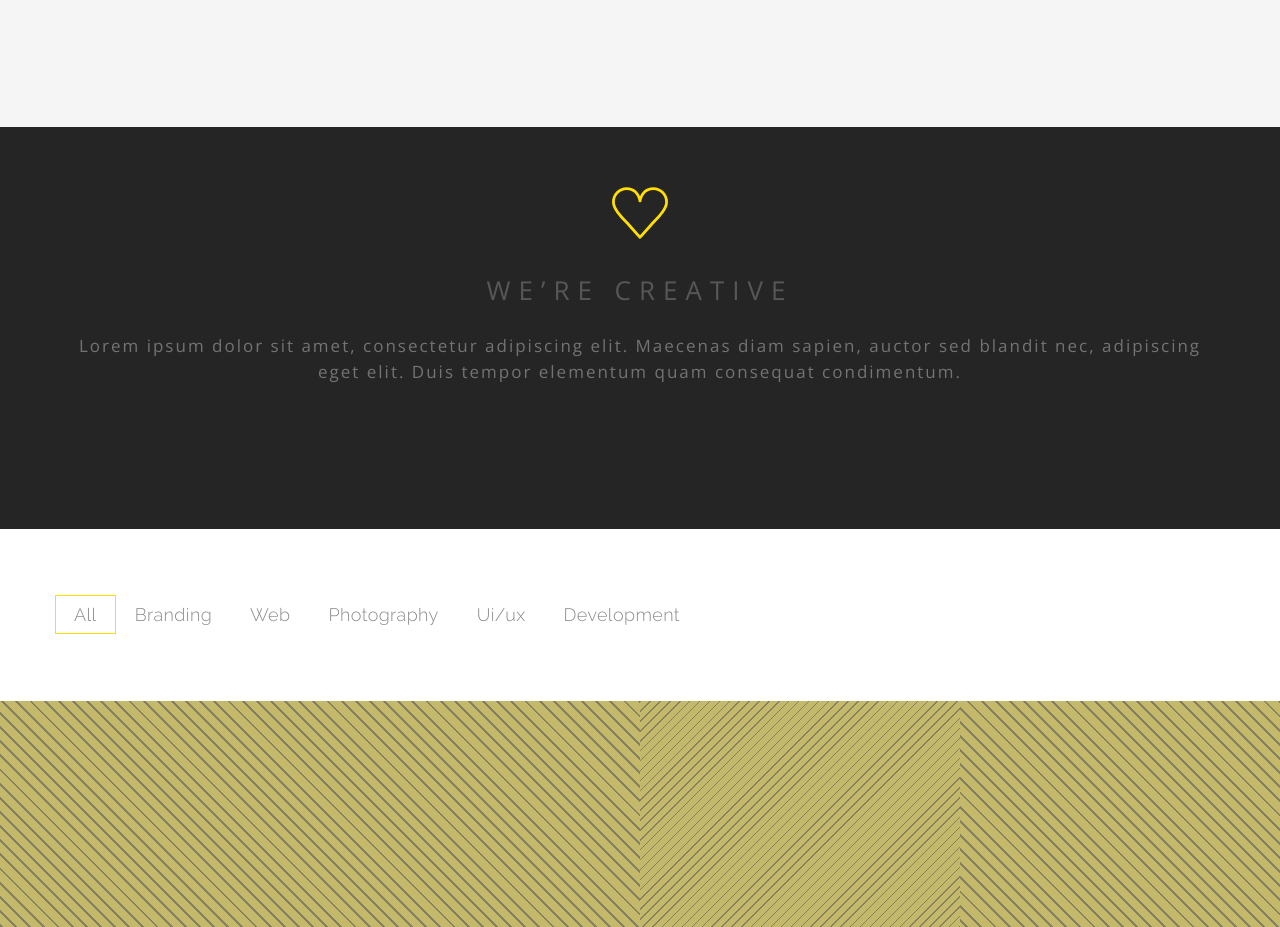
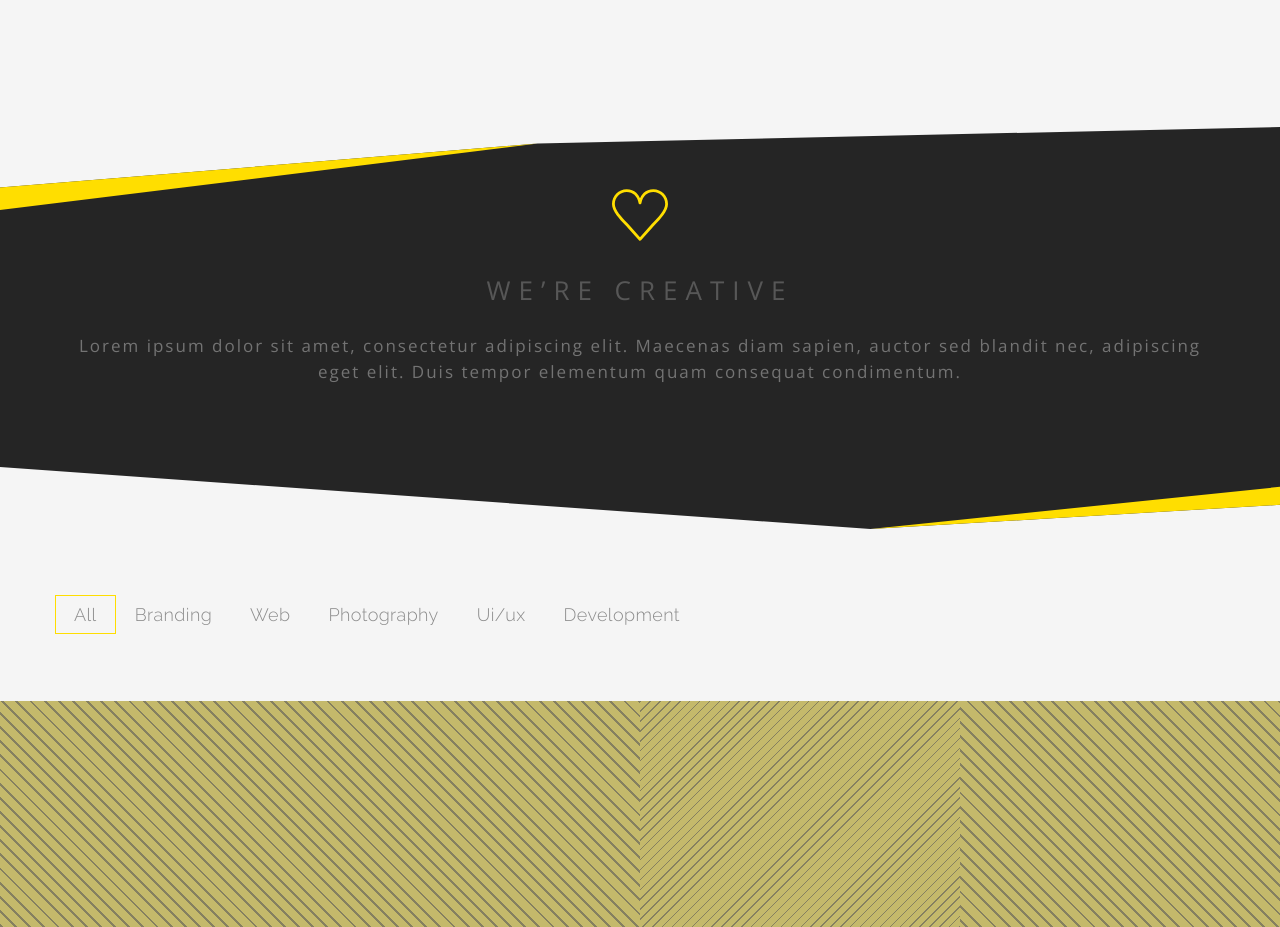
Before and after one commit to dm-gthb/crafty, a website: page src/index.html in a window 1280 px wide. Shown: the part 1768-2695 px from the top of the page. Drawn offline with nearby package versions, Linux system fonts and the light colour scheme; files that its build step writes are made by us from their sources.

Commit message:
add more-info's decoration svg

```diff
--- a/src/scss/blocks/main-nav.scss
+++ b/src/scss/blocks/main-nav.scss
@@ -1,9 +1,9 @@
 .main-nav {
   display: none;
+  background: $gray--lighten;
   @media screen and (min-width: $screen-md-min) {
     display: block;
   }
-
 
   padding: 75px 0;
 
--- a/src/scss/blocks/more-info.scss
+++ b/src/scss/blocks/more-info.scss
@@ -7,12 +7,25 @@
   &::before {
     content: '';
     position: absolute;
-    width: 65px;
-    height: 56px;
-    left: 50%;
-    top: 58px;
-    transform: translateX(-50%);
-    background-image: url("../../img/heart.svg");
+    width: 100%;
+    height: 83px;
+    left: 0;
+    right: 0;
+    top: 0;
+    background-image: url("../../img/more-info--top.svg");
+    background-repeat: no-repeat;
+    background-size: 100% 100%;
+  }
+
+  &::after {
+    content: '';
+    position: absolute;
+    width: 100%;
+    height: 62px;
+    left: 0;
+    right: 0;
+    bottom: 0;
+    background-image: url("../../img/more-info--bottom.svg");
     background-repeat: no-repeat;
     background-size: 100% 100%;
   }
@@ -24,6 +37,20 @@
   &__title {
     @include section-title();
     margin-bottom: 30px;
+    position: relative;
+
+    &::before {
+      content: '';
+      position: absolute;
+      width: 65px;
+      height: 56px;
+      left: 50%;
+      top: -90px;
+      transform: translateX(-50%);
+      background-image: url("../../img/heart.svg");
+      background-repeat: no-repeat;
+      background-size: 100% 100%;
+    }
   }
 
   &__description {
```
Also changed, not shown: src/img/more-info--bottom.svg (added), src/img/more-info--top.svg (added).
